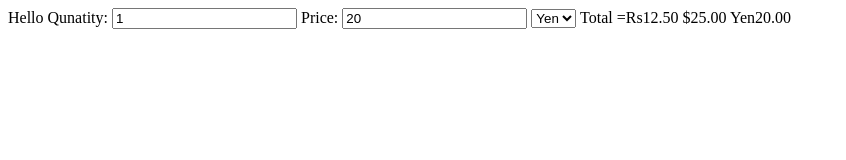
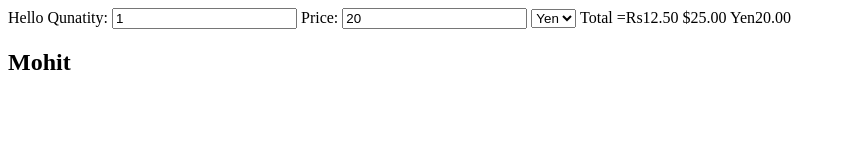
Before and after one commit to mohit5it9/Angular-Demo, a plain HTML site: page index.html in a window 1280 px wide. Shown: the whole page, without its empty margins (0-846 px from the left). Drawn offline with Linux system fonts and the light colour scheme.

Commit message:
Added new header

```diff
--- a/index.html
+++ b/index.html
@@ -16,6 +16,7 @@
 				<option ng-repeat="curr in rate.currencies">{{curr}}</option>
 			</select>
 			Total =<span ng-repeat="curr in rate.currencies">{{rate.total(curr) | currency:curr}} </span>
+			<h2> Mohit </h2>
 		</div>
 	</body>
 </html>
```
